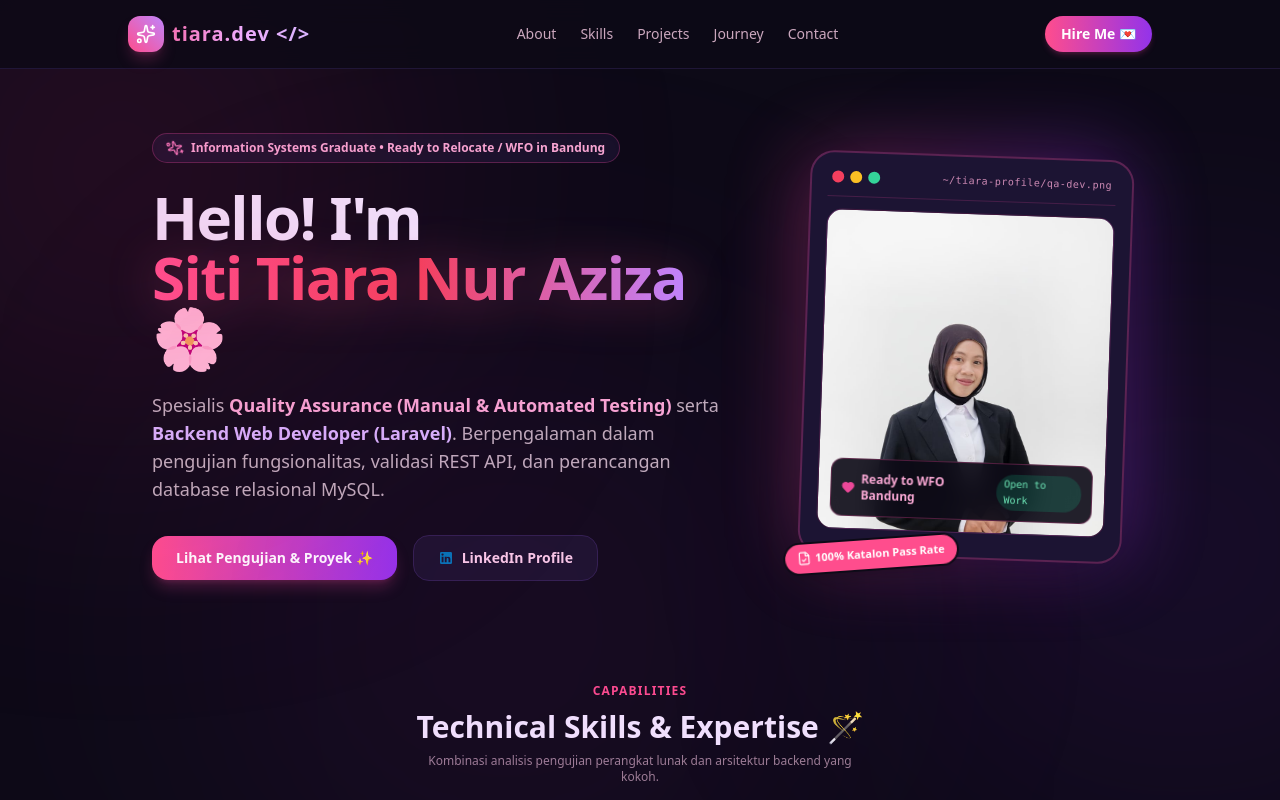
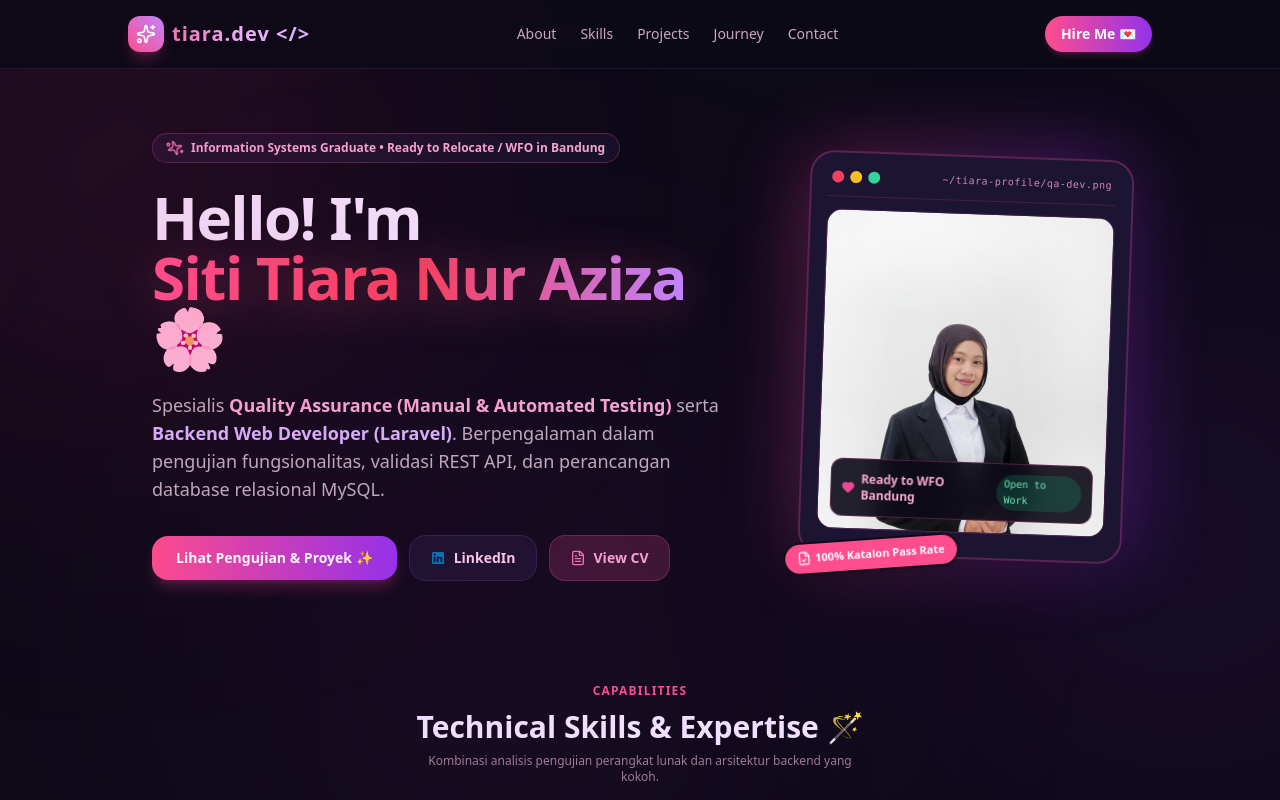
Before and after one commit to Tiaranrz/my-portofolio, a React (Vite) app: page / in a window 1280 px wide. Shown: the top 800 px of the page. Built offline with nearby package versions, Linux system fonts and the light colour scheme.

Commit message:
fix: align view cv button with linkedin and link pdf

```diff
--- a/src/App.jsx
+++ b/src/App.jsx
@@ -16,7 +16,8 @@ import {
   CheckCircle2,
   Phone,
   FileCheck,
-  Award
+  Award,
+  FileText
 } from 'lucide-react';
 
 // Custom SVG Icon untuk GitHub
@@ -184,7 +185,7 @@ export default function App() {
               <span className="text-purple-300 font-semibold"> Backend Web Developer (Laravel)</span>. Berpengalaman dalam pengujian fungsionalitas, validasi REST API, dan perancangan database relasional MySQL.
             </p>
 
-            <div className="flex flex-wrap items-center justify-center md:justify-start gap-4 pt-2">
+            <div className="flex flex-wrap items-center gap-3 pt-2">
               <a
                 href="#projects"
                 className="px-6 py-3 rounded-2xl bg-gradient-to-r from-[#ff4d8d] to-[#9333ea] text-white font-bold text-sm shadow-lg shadow-pink-500/25 hover:shadow-pink-500/40 hover:-translate-y-0.5 transition"
@@ -195,9 +196,19 @@ export default function App() {
                 href="https://www.linkedin.com/in/siti-tiara-nur-aziza-901294229/"
                 target="_blank"
                 rel="noreferrer"
-                className="px-6 py-3 rounded-2xl bg-[#18122a] border border-[#2e204d] hover:border-pink-500/40 text-pink-200 font-semibold text-sm flex items-center gap-2 hover:-translate-y-0.5 transition"
+                className="px-5 py-3 rounded-2xl bg-[#18122a] border border-[#2e204d] hover:border-pink-500/40 text-pink-200 font-semibold text-sm flex items-center gap-2 hover:-translate-y-0.5 transition"
               >
-                <LinkedinIcon className="w-4 h-4 text-[#0077b5]" /> LinkedIn Profile
+                <LinkedinIcon className="w-4 h-4 text-[#0077b5]" /> LinkedIn
+              </a>
+
+              {/* Tombol View CV Berjajar Rapi */}
+              <a
+                href="/public/CV _ QA.pdf"
+                target="_blank"
+                rel="noreferrer"
+                className="px-5 py-3 rounded-2xl bg-pink-500/20 hover:bg-pink-500/30 text-pink-300 border border-pink-500/30 font-semibold text-sm flex items-center gap-2 hover:-translate-y-0.5 transition cursor-pointer"
+              >
+                <FileText className="w-4 h-4 text-pink-400" /> View CV
               </a>
             </div>
           </div>
```
Also changed, not shown: 1 other file (tests, documents, lock files or other folders).
